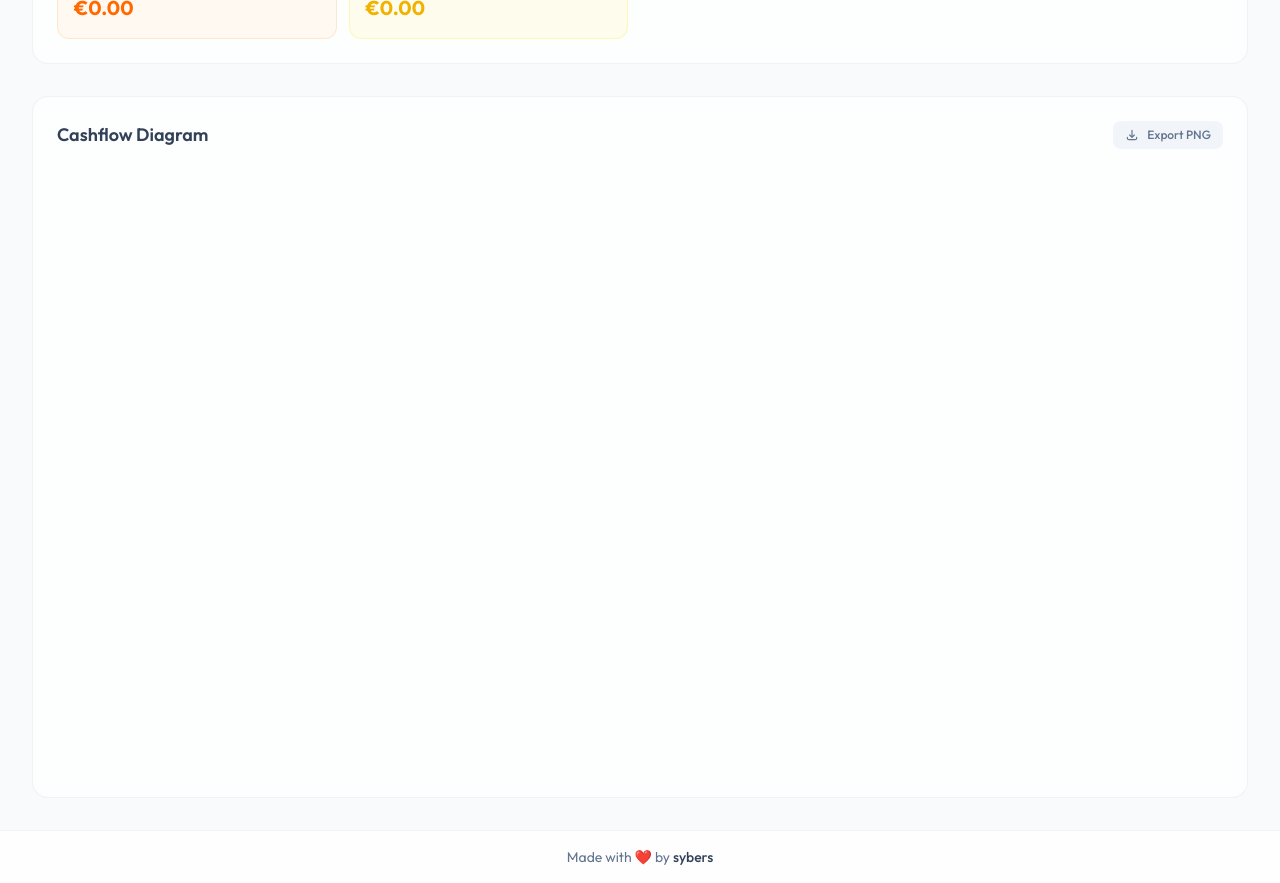
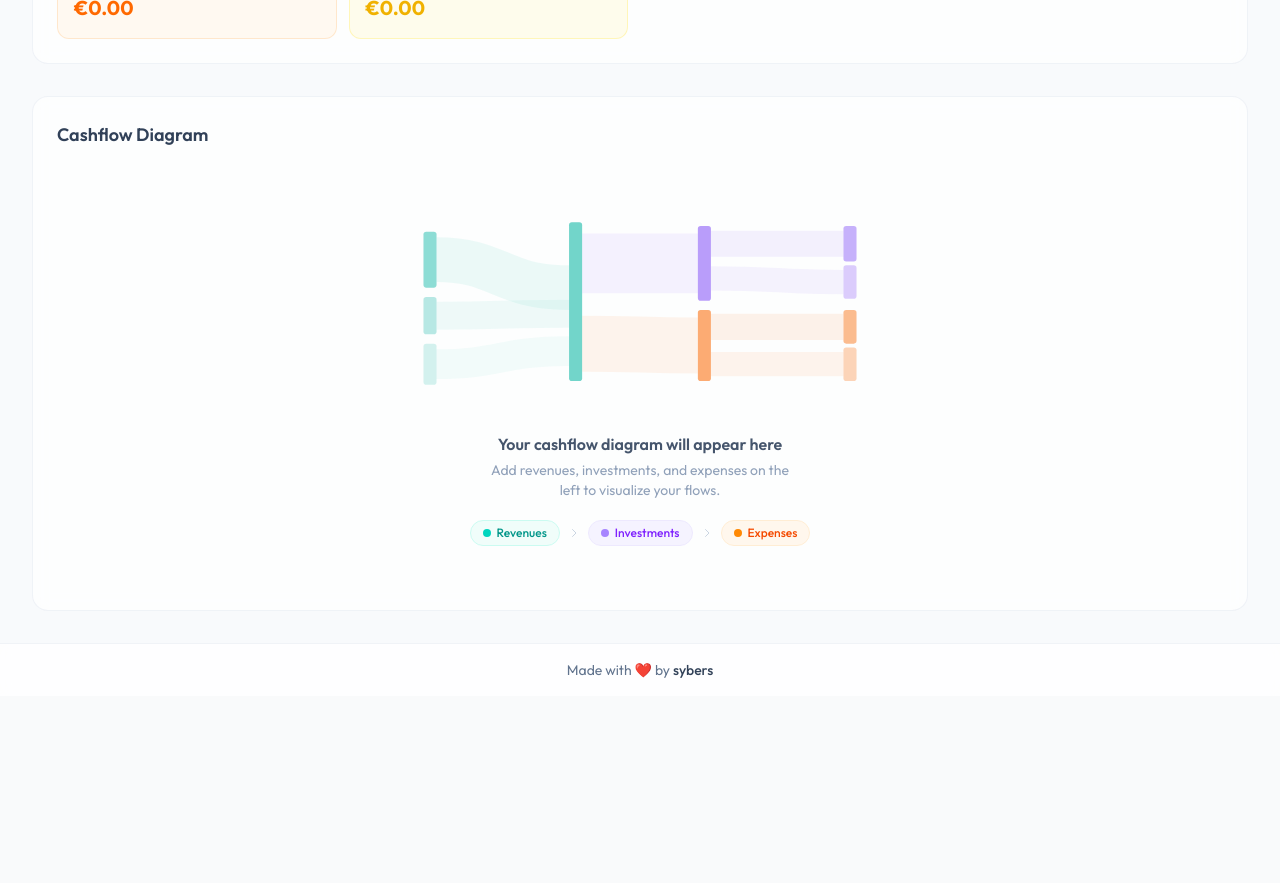
Before and after one commit to sybers/cashglide, a Vue app: page / in a window 1280 px wide. Shown: the part 740-1623 px from the top of the page. After the commit the page ends 1436 px from the top, so only its background shows below. Built offline with nearby package versions, Linux system fonts and the light colour scheme.

Commit message:
feat: add cashflow empty state

```diff
--- a/src/components/charts/SankeyChart.vue
+++ b/src/components/charts/SankeyChart.vue
@@ -45,7 +45,7 @@ async function exportChart() {
 }
 
 function renderChart() {
-  if (!chartContainer.value || sankeyData.value.nodes.length === 0) {
+  if (!chartContainer.value || sankeyData.value.links.length === 0) {
     if (chartContainer.value) {
       Plotly.purge(chartContainer.value);
     }
@@ -130,7 +130,7 @@ watch([sankeyData, currency], renderChart, { deep: true });
     <div class="flex justify-between items-center mb-6">
       <h2 class="text-lg font-semibold text-slate-700">Cashflow Diagram</h2>
       <button
-        v-if="sankeyData.nodes.length > 0"
+        v-if="sankeyData.links.length > 0"
         @click="exportChart"
         :disabled="isExporting"
         class="flex items-center gap-2 px-3 py-1.5 text-xs font-medium text-slate-500 hover:text-slate-700 bg-slate-100 hover:bg-slate-200 rounded-lg transition-colors disabled:opacity-50 disabled:cursor-not-allowed"
@@ -147,24 +147,132 @@ watch([sankeyData, currency], renderChart, { deep: true });
         {{ isExporting ? "Exporting..." : "Export PNG" }}
       </button>
     </div>
-    <div v-if="sankeyData.nodes.length === 0" class="text-center text-slate-500 py-12">
+    <div
+      v-if="sankeyData.links.length === 0"
+      class="flex flex-col items-center justify-center py-10 px-4 select-none"
+    >
+      <!-- Sankey illustration -->
       <svg
-        class="w-16 h-16 mx-auto mb-4 text-slate-300"
+        viewBox="0 0 480 200"
+        class="w-full max-w-md mb-8 opacity-60"
         fill="none"
-        stroke="currentColor"
-        viewBox="0 0 24 24"
+        xmlns="http://www.w3.org/2000/svg"
+        aria-hidden="true"
       >
+        <!-- Left nodes (sources) -->
+        <rect x="8" y="20" width="14" height="60" rx="3" fill="#14b8a6" opacity="0.8" />
+        <rect x="8" y="90" width="14" height="40" rx="3" fill="#14b8a6" opacity="0.5" />
+        <rect x="8" y="140" width="14" height="44" rx="3" fill="#14b8a6" opacity="0.3" />
+
+        <!-- Center node (Total Revenue) -->
+        <rect x="164" y="10" width="14" height="170" rx="3" fill="#14b8a6" />
+
+        <!-- Right nodes (targets) -->
+        <rect x="302" y="14" width="14" height="80" rx="3" fill="#8b5cf6" />
+        <rect x="302" y="104" width="14" height="76" rx="3" fill="#f97316" />
+
+        <!-- Far right nodes (sub-targets) -->
+        <rect x="458" y="14" width="14" height="38" rx="3" fill="#8b5cf6" opacity="0.8" />
+        <rect x="458" y="56" width="14" height="36" rx="3" fill="#8b5cf6" opacity="0.5" />
+        <rect x="458" y="104" width="14" height="36" rx="3" fill="#f97316" opacity="0.8" />
+        <rect x="458" y="144" width="14" height="36" rx="3" fill="#f97316" opacity="0.5" />
+
+        <!-- Flows: sources → center -->
         <path
-          stroke-linecap="round"
-          stroke-linejoin="round"
-          stroke-width="2"
-          d="M9 19v-6a2 2 0 00-2-2H5a2 2 0 00-2 2v6a2 2 0 002 2h2a2 2 0 002-2zm0 0V9a2 2 0 012-2h2a2 2 0 012 2v10m-6 0a2 2 0 002 2h2a2 2 0 002-2m0 0V5a2 2 0 012-2h2a2 2 0 012 2v14a2 2 0 01-2 2h-2a2 2 0 01-2-2z"
+          d="M22 50 C90 50, 90 80, 164 80"
+          stroke="#14b8a6"
+          stroke-width="48"
+          stroke-opacity="0.12"
+        />
+        <path
+          d="M22 110 C90 110, 90 108, 164 108"
+          stroke="#14b8a6"
+          stroke-width="30"
+          stroke-opacity="0.10"
+        />
+        <path
+          d="M22 162 C90 162, 90 148, 164 148"
+          stroke="#14b8a6"
+          stroke-width="32"
+          stroke-opacity="0.08"
+        />
+
+        <!-- Flows: center → right -->
+        <path
+          d="M178 54 C240 54, 240 54, 302 54"
+          stroke="#8b5cf6"
+          stroke-width="64"
+          stroke-opacity="0.14"
+        />
+        <path
+          d="M178 140 C240 140, 240 142, 302 142"
+          stroke="#f97316"
+          stroke-width="60"
+          stroke-opacity="0.12"
+        />
+
+        <!-- Flows: right → far right -->
+        <path
+          d="M316 33 C388 33, 388 33, 458 33"
+          stroke="#8b5cf6"
+          stroke-width="28"
+          stroke-opacity="0.15"
+        />
+        <path
+          d="M316 70 C388 70, 388 74, 458 74"
+          stroke="#8b5cf6"
+          stroke-width="26"
+          stroke-opacity="0.12"
+        />
+        <path
+          d="M316 122 C388 122, 388 122, 458 122"
+          stroke="#f97316"
+          stroke-width="28"
+          stroke-opacity="0.15"
+        />
+        <path
+          d="M316 162 C388 162, 388 162, 458 162"
+          stroke="#f97316"
+          stroke-width="26"
+          stroke-opacity="0.12"
         />
       </svg>
-      <p class="text-lg font-medium mb-2 text-slate-600">No data to visualize</p>
-      <p class="text-sm text-slate-400">
-        Add revenue sources, investments, and expenses to see your cashflow diagram
+
+      <!-- Labels -->
+      <p class="text-base font-semibold text-slate-600 mb-1">
+        Your cashflow diagram will appear here
       </p>
+      <p class="text-sm text-slate-400 text-center max-w-xs">
+        Add revenues, investments, and expenses on the left to visualize your flows.
+      </p>
+
+      <!-- Hint badges -->
+      <div class="flex items-center gap-2 mt-5 flex-wrap justify-center">
+        <span
+          class="inline-flex items-center gap-1.5 px-3 py-1 rounded-full text-xs font-medium bg-teal-50 text-teal-600 border border-teal-100"
+        >
+          <span class="w-2 h-2 rounded-full bg-teal-400 inline-block"></span>
+          Revenues
+        </span>
+        <svg class="w-3 h-3 text-slate-300" fill="none" stroke="currentColor" viewBox="0 0 24 24">
+          <path stroke-linecap="round" stroke-linejoin="round" stroke-width="2" d="M9 5l7 7-7 7" />
+        </svg>
+        <span
+          class="inline-flex items-center gap-1.5 px-3 py-1 rounded-full text-xs font-medium bg-violet-50 text-violet-600 border border-violet-100"
+        >
+          <span class="w-2 h-2 rounded-full bg-violet-400 inline-block"></span>
+          Investments
+        </span>
+        <svg class="w-3 h-3 text-slate-300" fill="none" stroke="currentColor" viewBox="0 0 24 24">
+          <path stroke-linecap="round" stroke-linejoin="round" stroke-width="2" d="M9 5l7 7-7 7" />
+        </svg>
+        <span
+          class="inline-flex items-center gap-1.5 px-3 py-1 rounded-full text-xs font-medium bg-orange-50 text-orange-600 border border-orange-100"
+        >
+          <span class="w-2 h-2 rounded-full bg-orange-400 inline-block"></span>
+          Expenses
+        </span>
+      </div>
     </div>
     <div class="overflow-x-auto">
       <div ref="chartContainer" class="w-full min-w-[560px]"></div>
```
